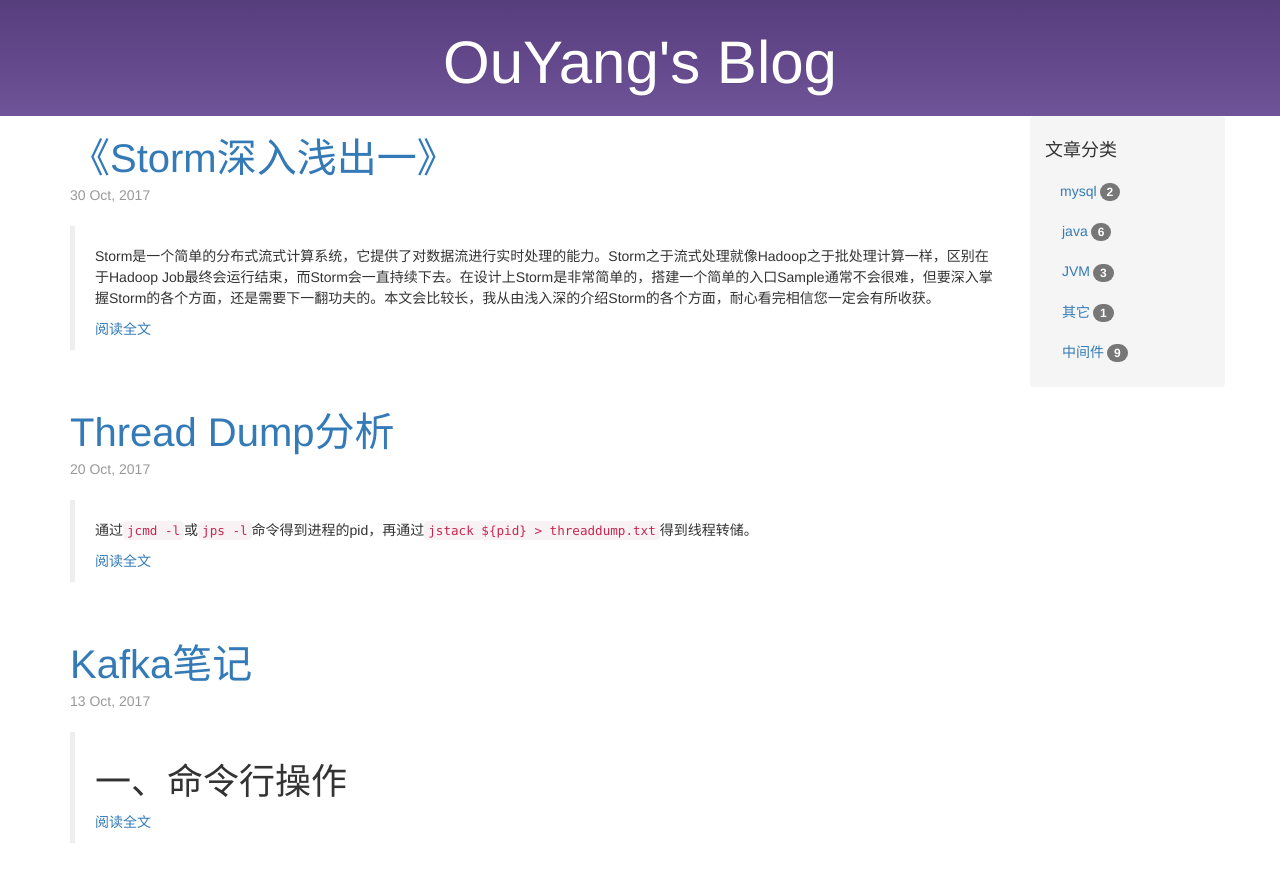
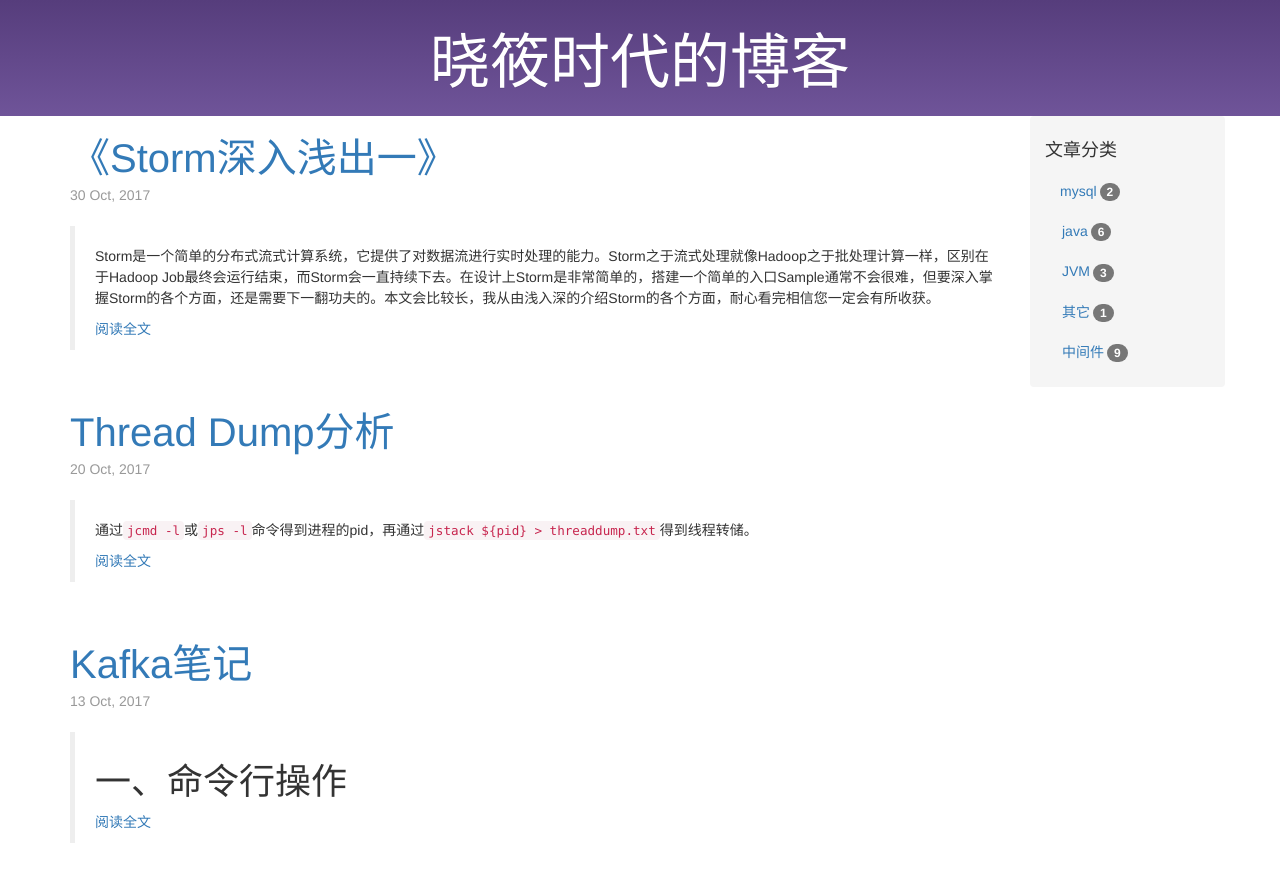
Before and after one commit to OuYangLiang/ouyangliang.github.io, a Jekyll site: the page built from index.html, in a window 1280 px wide and 900 px high. Shown: the top 882 px of the window. Built offline with Jekyll 4.4.1, drawn with Linux system fonts in a browser that asks for light colours; nearby versions of some CDN libraries.

Commit message:
change the name of the blog. change the head title of the main page.

```diff
--- a/_config.yml
+++ b/_config.yml
@@ -6,7 +6,7 @@
 # 'jekyll serve'. If you change this file, please restart the server process.
 
 # Site settings
-title: OuYang's Blog
+title: 晓筱时代的博客
 email: ouyanggod@gmail.com
 description: > # this means to ignore newlines until "baseurl:"
   Write an awesome description for your new site here. You can edit this
--- a/_includes/head.html
+++ b/_includes/head.html
@@ -3,7 +3,13 @@
     <meta http-equiv="X-UA-Compatible" content="IE=edge">
     <meta name="viewport" content="width=device-width, initial-scale=1">
     <!-- 上述3个meta标签*必须*放在最前面，任何其他内容都*必须*跟随其后！ -->
-    <title>{{ page.title }}</title>
+    <title>
+      {% if page.title %}
+        {{ page.title }}
+      {% else %}
+        {{ site.title}}
+      {% endif %}
+    </title>
 
     <!-- Bootstrap -->
     <link href="{{site.baseurl}}/bootstrap-3.3.5-dist/css/bootstrap.min.css" rel="stylesheet">
--- a/_includes/header.html
+++ b/_includes/header.html
@@ -1,5 +1,5 @@
 <div class="masthead">
     <div class="container">
-        <h1>OuYang's Blog</h1>
+        <h1>{{ site.title}}</h1>
     </div>
 </div>
```
